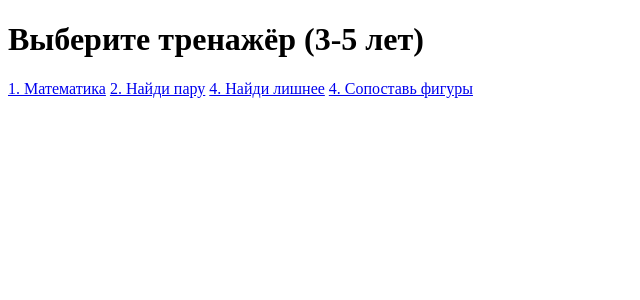
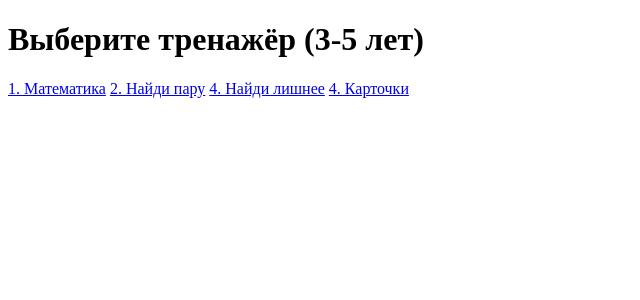
Before and after one commit to Rina2003123/webapp, a Flask app: page /age3-5 in a window 1280 px wide. Shown: the top 300 px of the page, without its empty margins (0-640 px from the left). Run offline with Flask 3, Linux system fonts and the light colour scheme.

Commit message:
4й тренажер

```diff
--- a/templates/age3_5.html
+++ b/templates/age3_5.html
@@ -13,7 +13,7 @@
             <a href="{{ url_for('math3_5') }}" class="game-link">1. Математика</a>
             <a href="{{ url_for('pair_game') }}" class="game-link">2. Найди пару</a>
             <a href="{{ url_for('odd_one_out') }}" class="game-link">4. Найди лишнее</a>
-            <a href="#" class="game-link">4. Сопоставь фигуры</a>
+            <a href="{{ url_for('memory_game') }}" class="game-link">4. Карточки</a>
         </div>
     </div>
 </body>
```
